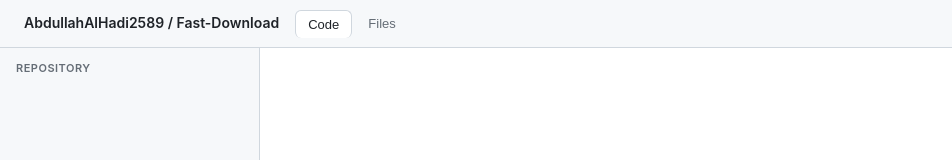
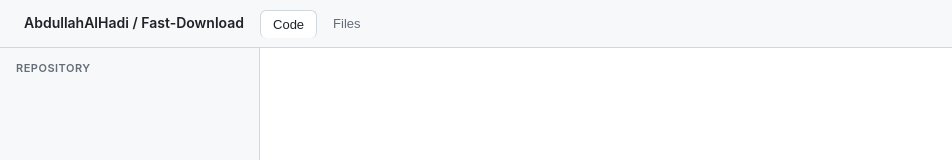
Before and after one commit to AbdullahAlHadi2589/Fast-Download, a website: page preview.html in a window 1280 px wide. Shown: the top 160 px of the page, without its empty margins (0-952 px from the left). Drawn offline with Linux system fonts and the light colour scheme.

Commit message:
fix: display name as AbdullahAlHadi in preview (URLs remain AbdullahAlHadi2589)

```diff
--- a/preview.html
+++ b/preview.html
@@ -63,7 +63,7 @@
 </head>
 <body>
 <header class="topbar">
-    <div class="repo-name">AbdullahAlHadi2589 / Fast-Download</div>
+    <div class="repo-name">AbdullahAlHadi / Fast-Download</div>
     <div class="tabs" id="tabs">
         <button class="tab active" data-tab="readme">Code</button>
         <button class="tab" data-tab="files">Files</button>
```
